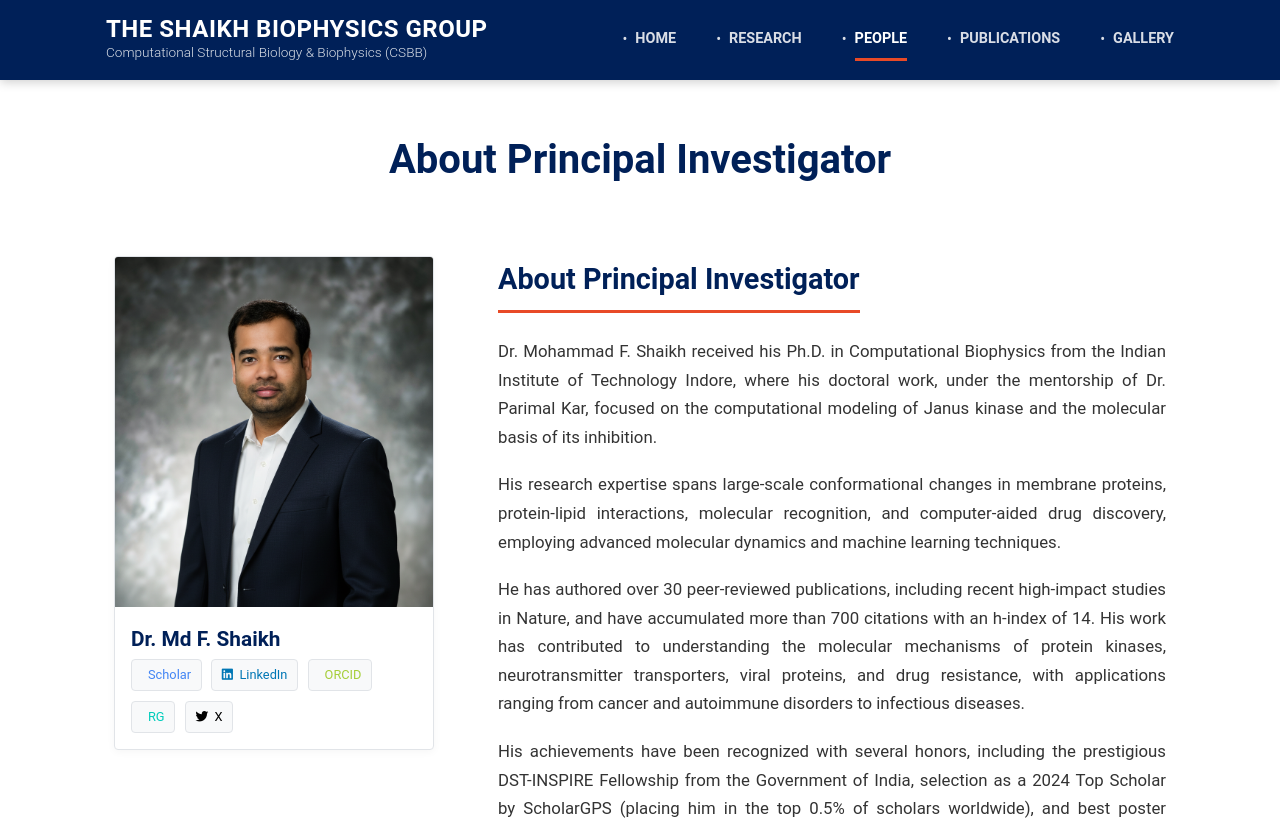
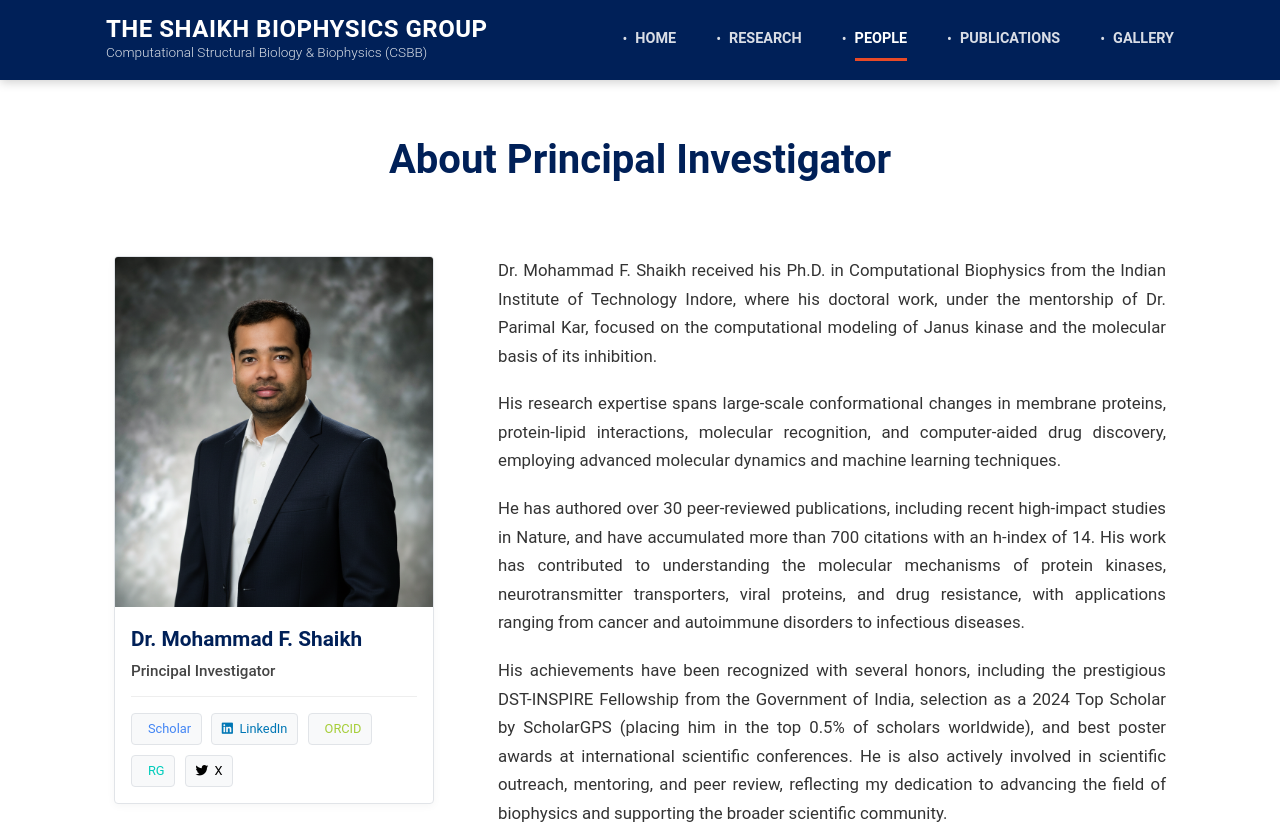
Before and after one commit to fulbabu2/fulbabu2.github.io, a React (Vite) app: page /#/people/pi in a window 1280 px wide. Shown: the top 824 px of the page. Built offline with nearby package versions, Linux system fonts and the light colour scheme; some icons are missing.

Commit message:
Update PI sidebar content and remove redundant section title

```diff
--- a/src/pages/People.css
+++ b/src/pages/People.css
@@ -82,8 +82,8 @@
     display: flex;
     flex-wrap: wrap;
     gap: 0.6rem;
-    padding-top: 0;
-    border-top: none;
+    padding-top: 1rem;
+    border-top: 1px solid #eee;
     justify-content: flex-start;
 }
 
--- a/src/pages/PiProfile.tsx
+++ b/src/pages/PiProfile.tsx
@@ -17,7 +17,8 @@ const PiProfile: React.FC = () => {
                         <div className="sidebar-card">
                             <img src={piPhoto} alt="Dr. Md F. Shaikh" className="pi-photo" />
                             <div className="sidebar-info">
-                                <h2>Dr. Md F. Shaikh</h2>
+                                <h2>Dr. Mohammad F. Shaikh</h2>
+                                <p className="pi-title">Principal Investigator</p>
 
                                 <div className="social-links-row">
                                     <a href="https://scholar.google.com/citations?user=hH9eGJUAAAAJ&hl=en" target="_blank" rel="noopener noreferrer" className="social-icon sc-scholar" title="Google Scholar">
@@ -41,7 +42,6 @@ const PiProfile: React.FC = () => {
                     </div>
 
                     <div className="pi-content">
-                        <h3 className="content-title">About Principal Investigator</h3>
                         <div className="pi-bio">
                             <p>Dr. Mohammad F. Shaikh received his Ph.D. in Computational Biophysics from the Indian Institute of Technology Indore, where his doctoral work, under the mentorship of Dr. Parimal Kar, focused on the computational modeling of Janus kinase and the molecular basis of its inhibition.</p>
                             <p>His research expertise spans large-scale conformational changes in membrane proteins, protein-lipid interactions, molecular recognition, and computer-aided drug discovery, employing advanced molecular dynamics and machine learning techniques.</p>
```
